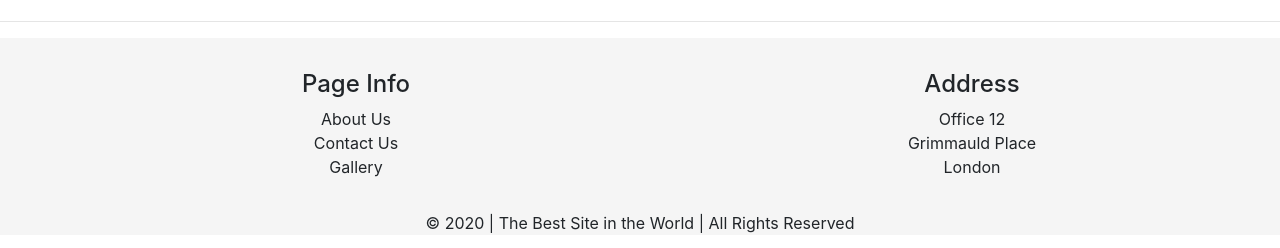
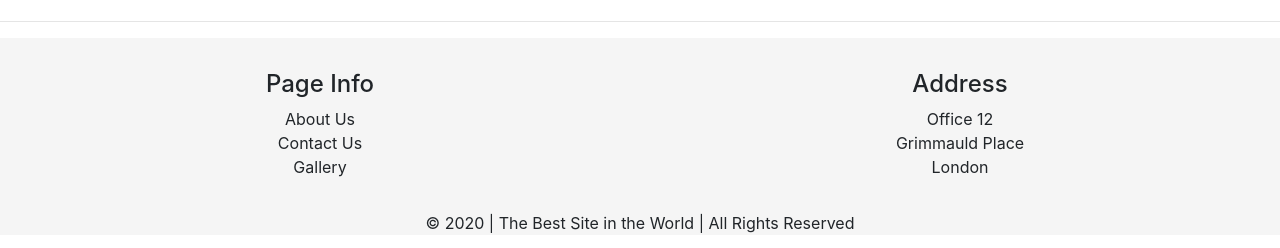
Before and after one commit to maheshn22/forengers-react-app, a React (Create React App) app: page / in a window 1280 px wide. Shown: the part 1016-1264 px from the top of the page. Built offline with nearby package versions, Linux system fonts and the light colour scheme.

Commit message:
footer layout

```diff
--- a/src/index.css
+++ b/src/index.css
@@ -61,7 +61,7 @@ code {
 
 .footer-up{
   padding-bottom: 1rem;
-  padding-left: 3rem;
+  padding-left: 0rem;
 
 }
 
```
